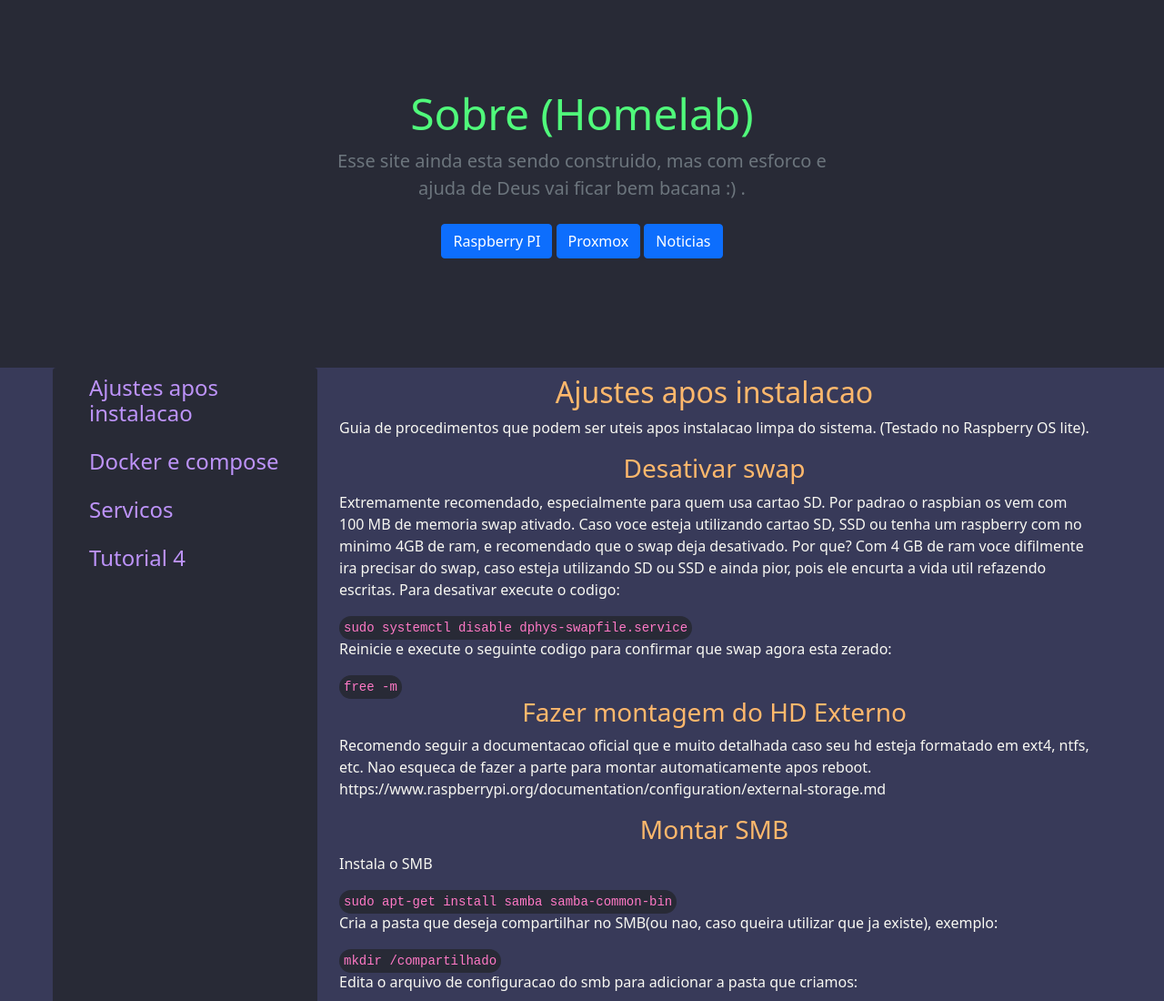
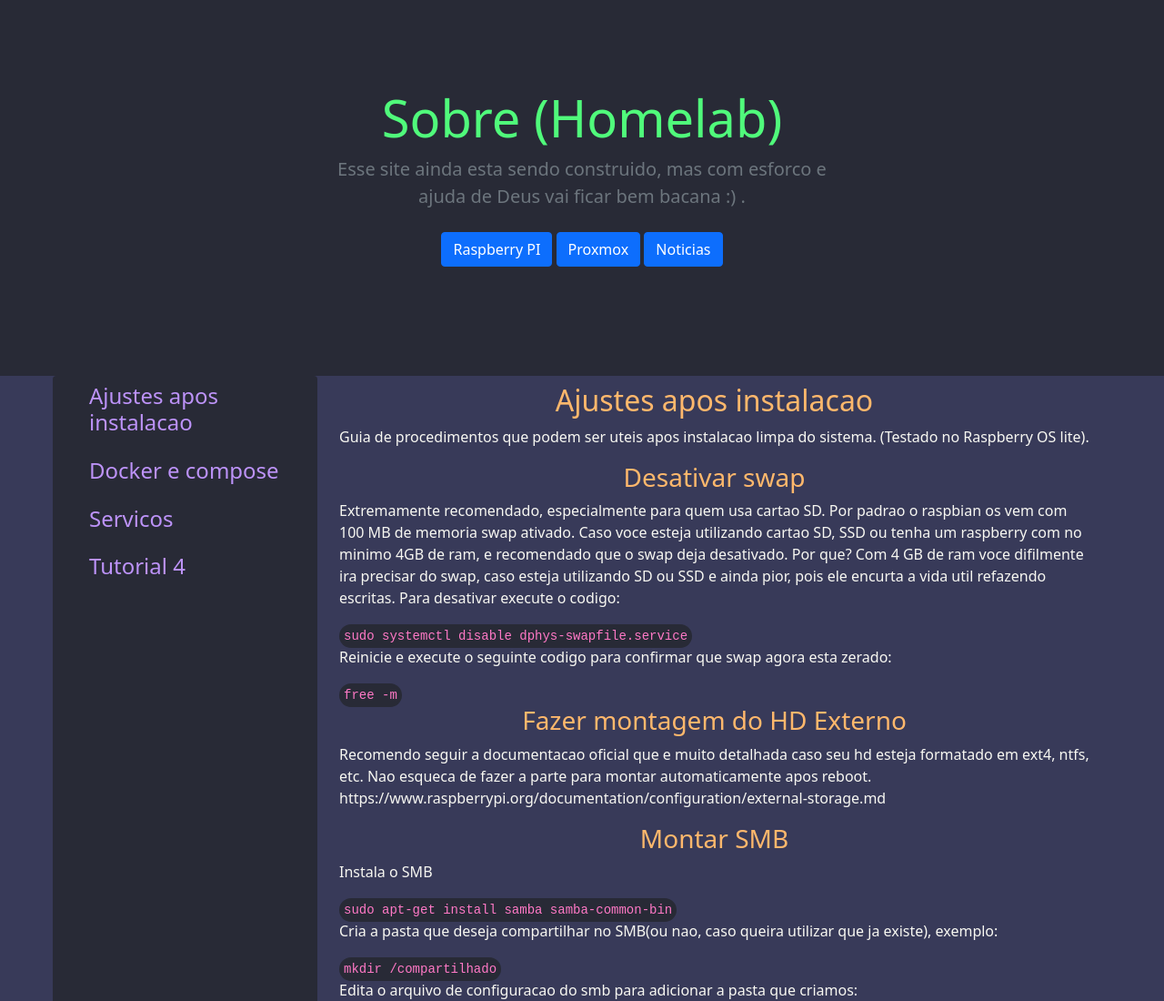
Before and after one commit to fpatrick/homelab, a plain HTML site: page index.html in a window 1280 px wide. Shown: the top 1100 px of the page at 91% size. Drawn offline with Linux system fonts and the light colour scheme.

Commit message:
headeree

```diff
--- a/nav.html
+++ b/nav.html
@@ -1,7 +1,7 @@
 <section class="py-5 text-center container">
     <div class="row py-lg-5">
         <div class="col-lg-6 col-md-8 mx-auto">
-            <h1 class="display-5 green">Sobre (Homelab)</h1>  <!-- boa class fw-light -->
+            <h1 class="display-4 green">Sobre (Homelab)</h1>  <!-- boa class fw-light -->
             <p class="lead text-muted">Esse site ainda esta sendo construido, mas com esforco e ajuda de Deus vai ficar bem bacana :) .</p>
             <p>
                 <a href="#" class="btn btn-primary my-2">Raspberry PI</a>
```
